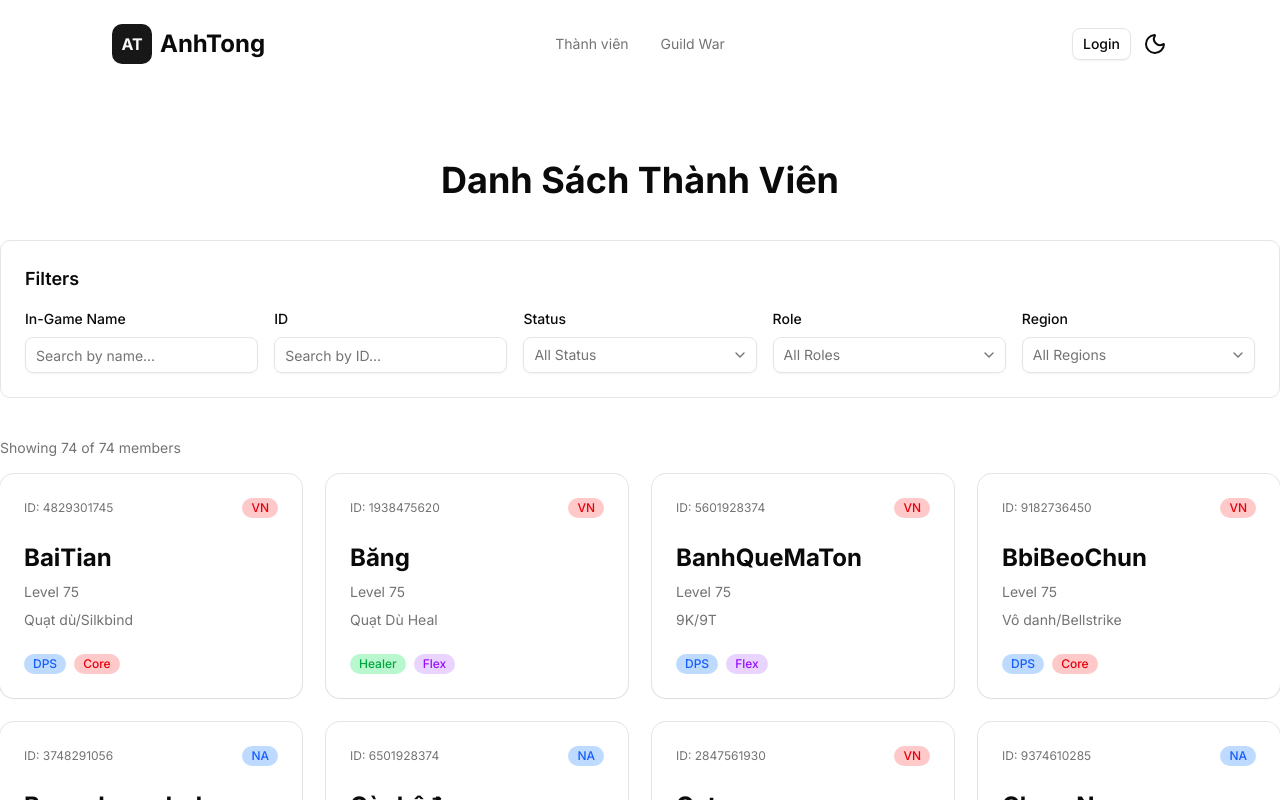
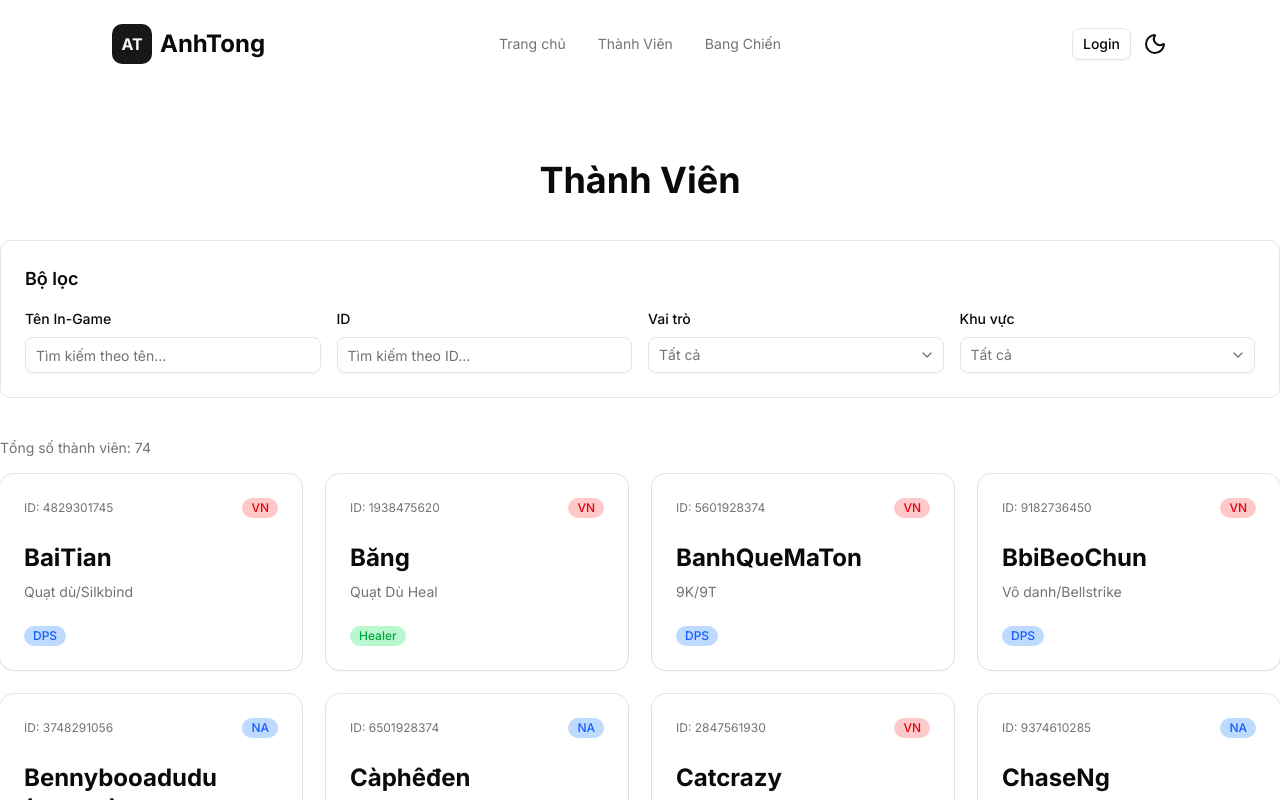
Before and after one commit to hayashi13597/anhtong-guild, a Next.js app: page /members in a window 1280 px wide. Shown: the top 800 px of the page. Built offline with nearby package versions, Linux system fonts and the light colour scheme.

Commit message:
feat: Enhance layout and filtering functionality across components

```diff
--- a/app/guild-war/page.tsx
+++ b/app/guild-war/page.tsx
@@ -1,5 +1,9 @@
 const GuildWarPage = () => {
-  return <div>GuildWarPage</div>;
+  return (
+    <main className="max-w-7xl mx-auto py-10 lg:py-20 space-y-10">
+      <h1 className="text-4xl font-bold text-center">Guild War</h1>
+    </main>
+  );
 };
 
 export default GuildWarPage;
--- a/app/layout.tsx
+++ b/app/layout.tsx
@@ -1,3 +1,4 @@
+import BackToTop from "@/components/BackToTop";
 import Footer from "@/components/Footer";
 import Header from "@/components/Header";
 import { ThemeProvider } from "@/contexts/ThemeProvider";
@@ -41,6 +42,7 @@ export default function RootLayout({
           <Header />
           <div className="pt-20">{children}</div>
           <Footer />
+          <BackToTop />
         </ThemeProvider>
       </body>
     </html>
--- a/app/members/page.tsx
+++ b/app/members/page.tsx
@@ -12,10 +12,9 @@ import { useMemo, useState } from "react";
 
 type BadgeColor = "blue" | "green" | "yellow" | "red";
 type Role = "DPS" | "Healer" | "Tank";
-type Status = "Core" | "Flex";
 type Region = "NA" | "EU" | "VN";
 
-const getColorForBadge = (badgeColor: BadgeColor | Role | Status | Region) => {
+const getColorForBadge = (badgeColor: BadgeColor | Role | Region) => {
   switch (badgeColor) {
     case "blue":
     case "DPS":
@@ -28,11 +27,8 @@ const getColorForBadge = (badgeColor: BadgeColor | Role | Status | Region) => {
     case "Tank":
       return "bg-yellow-200 text-yellow-600";
     case "red":
-    case "Core":
     case "VN":
       return "bg-red-200 text-red-600";
-    case "Flex":
-      return "bg-purple-200 text-purple-600";
     default:
       return "bg-gray-200 text-gray-600";
   }
@@ -41,10 +37,8 @@ const getColorForBadge = (badgeColor: BadgeColor | Role | Status | Region) => {
 export type Member = {
   id: string;
   name: string;
-  level: number;
   weapon: string;
   role: Role;
-  status: Status;
   region: Region;
 };
 
@@ -52,667 +46,519 @@ const members: Member[] = [
   {
     id: "4829301745",
     name: "BaiTian",
-    level: 75,
     weapon: "Quạt dù/Silkbind",
     role: "DPS",
-    status: "Core",
     region: "VN"
   },
   {
     id: "1938475620",
     name: "Băng",
-    level: 75,
     weapon: "Quạt Dù Heal",
     role: "Healer",
-    status: "Flex",
     region: "VN"
   },
   {
     id: "5601928374",
     name: "BanhQueMaTon",
-    level: 75,
     weapon: "9K/9T",
     role: "DPS",
-    status: "Flex",
     region: "VN"
   },
   {
     id: "9182736450",
     name: "BbiBeoChun",
-    level: 75,
     weapon: "Vô danh/Bellstrike",
     role: "DPS",
-    status: "Core",
     region: "VN"
   },
   {
     id: "3748291056",
     name: "Bennybooadudu (Khanh)",
-    level: 75,
     weapon: "Mo blade/Stonesplits",
     role: "Tank",
-    status: "Flex",
     region: "NA"
   },
   {
     id: "6501928374",
     name: "Càphêđen",
-    level: 75,
     weapon: "Quạt dù/Silkbind",
     role: "DPS",
-    status: "Core",
     region: "NA"
   },
   {
     id: "2847561930",
     name: "Catcrazy",
-    level: 75,
     weapon: "Quạt/Dù",
     role: "Healer",
-    status: "Core",
     region: "VN"
   },
   {
     id: "9374610285",
     name: "ChaseNg",
-    level: 75,
     weapon: "9k",
     role: "DPS",
-    status: "Core",
     region: "NA"
   },
   {
     id: "1029384756",
     name: "Cock",
-    level: 75,
     weapon: "Mo blade/Stonesplits",
     role: "Healer",
-    status: "Flex",
     region: "NA"
   },
   {
     id: "5647382910",
     name: "CoolFrogking",
-    level: 75,
     weapon: "9k",
     role: "DPS",
-    status: "Core",
     region: "NA"
   },
   {
     id: "9182736401",
     name: "cotrung",
-    level: 75,
     weapon: "9k",
     role: "DPS",
-    status: "Flex",
     region: "VN"
   },
   {
     id: "3746501928",
     name: "Cường Chích(Chichchoebong)",
-    level: 75,
     weapon: "Thương/quạt",
     role: "Healer",
-    status: "Flex",
     region: "VN"
   },
   {
     id: "8473629105",
     name: "dacdaothanhtien",
-    level: 75,
     weapon: "Vô danh/Bellstrike",
     role: "DPS",
-    status: "Core",
     region: "VN"
   },
   {
     id: "5647382911",
     name: "DaruOp",
-    level: 75,
     weapon: "Quạt dù Dame/Heal",
     role: "Healer",
-    status: "Core",
     region: "VN"
   },
   {
     id: "2938475610",
     name: "DziU",
-    level: 75,
     weapon: "9k/9T",
     role: "DPS",
-    status: "Flex",
     region: "NA"
   },
   {
     id: "8475610293",
     name: "Fengcha",
-    level: 75,
     weapon: "Quạt dù",
     role: "DPS",
-    status: "Core",
     region: "NA"
   },
   {
     id: "3748291057",
     name: "GameTapTang",
-    level: 75,
     weapon: "Vô danh/Bellstrike",
     role: "DPS",
-    status: "Flex",
     region: "VN"
   },
   {
     id: "9182736402",
     name: "Gintsugi",
-    level: 75,
     weapon: "song đao/Bamboocut",
     role: "DPS",
-    status: "Core",
     region: "NA"
   },
   {
     id: "5647382912",
     name: "gnartpeih",
-    level: 75,
     weapon: "Vô danh/Bellstrike",
     role: "DPS",
-    status: "Flex",
     region: "VN"
   },
   {
     id: "1029384757",
     name: "Gnea",
-    level: 75,
     weapon: "Quạt dù/Silkbind",
     role: "DPS",
-    status: "Core",
     region: "VN"
   },
   {
     id: "9182736403",
     name: "HarryMelody",
-    level: 75,
     weapon: "Đại Đao/ Stoneplits",
     role: "Tank",
-    status: "Core",
     region: "VN"
   },
   {
     id: "3746501929",
     name: "HawkEyes",
-    level: 75,
     weapon: "Quạt dù/Silkbind",
     role: "DPS",
-    status: "Core",
     region: "NA"
   },
   {
     id: "8473629106",
     name: "HẽngXingg",
-    level: 75,
     weapon: "Hành / Quạt",
     role: "Healer",
-    status: "Core",
     region: "NA"
   },
   {
     id: "2938475611",
     name: "Henry",
-    level: 75,
     weapon: "9k/heaven quaker/vo danh kiem",
     role: "DPS",
-    status: "Core",
     region: "NA"
   },
   {
     id: "5647382913",
     name: "Hong Tian'an",
-    level: 75,
     weapon: "Dù/Quạt Silkbind",
     role: "Healer",
-    status: "Flex",
     region: "NA"
   },
   {
     id: "9182736404",
     name: "Leerik",
-    level: 75,
     weapon: "9k/kt",
     role: "DPS",
-    status: "Core",
     region: "NA"
   },
   {
     id: "3748291058",
     name: "Lefranc",
-    level: 75,
     weapon: "Đại Đao/ Stoneplits",
     role: "Tank",
-    status: "Core",
     region: "VN"
   },
   {
     id: "8475610294",
     name: "Lemint",
-    level: 75,
     weapon: "9k Kiếm với thương",
     role: "DPS",
-    status: "Flex",
     region: "VN"
   },
   {
     id: "1029384758",
     name: "Lib'hydserrata",
-    level: 75,
     weapon: "Vô danh/Bellstrike",
     role: "DPS",
-    status: "Flex",
     region: "NA"
   },
   {
     id: "9182736405",
     name: "LittleKuma",
-    level: 75,
     weapon: "Đại Đao/ Stoneplits",
     role: "Tank",
-    status: "Core",
     region: "NA"
   },
   {
     id: "3746501930",
     name: "louvii",
-    level: 75,
     weapon: "song đao/Bamboocut",
     role: "DPS",
-    status: "Core",
     region: "NA"
   },
   {
     id: "8473629107",
     name: "LoveFQ",
-    level: 75,
     weapon: "Quạt dù/Silkbind",
     role: "DPS",
-    status: "Flex",
     region: "NA"
   },
   {
     id: "2938475612",
     name: "LyMacSau",
-    level: 75,
     weapon: "Nameless Kiếm / Dù",
     role: "DPS",
-    status: "Core",
     region: "NA"
   },
   {
     id: "5647382914",
     name: "meoconus",
-    level: 75,
     weapon: "9k/9 thương",
     role: "DPS",
-    status: "Flex",
     region: "NA"
   },
   {
     id: "9182736406",
     name: "Micay",
-    level: 75,
     weapon: "9K/Bellstrike",
     role: "DPS",
-    status: "Core",
     region: "NA"
   },
   {
     id: "3748291059",
     name: "michaele",
-    level: 75,
     weapon: "vô danh combo",
     role: "DPS",
-    status: "Flex",
     region: "NA"
   },
   {
     id: "8475610295",
     name: "Mintz",
-    level: 75,
     weapon: "Quạt dù",
     role: "DPS",
-    status: "Flex",
     region: "VN"
   },
   {
     id: "1029384759",
     name: "Moongle (Bundau)",
-    level: 75,
     weapon: "Quạt dù/Silkbind",
     role: "DPS",
-    status: "Core",
     region: "NA"
   },
   {
     id: "9182736407",
     name: "MrAresS",
-    level: 75,
     weapon: "9K/Bellstrike",
     role: "DPS",
-    status: "Flex",
     region: "VN"
   },
   {
     id: "3746501931",
     name: "Myntz",
-    level: 75,
     weapon: "Vô danh/Bellstrike",
     role: "DPS",
-    status: "Flex",
     region: "VN"
   },
   {
     id: "8473629108",
     name: "Nubt",
-    level: 75,
     weapon: "Deluge/Stone",
     role: "Healer",
-    status: "Core",
     region: "NA"
   },
   {
     id: "2938475613",
     name: "P-Hayashi",
-    level: 75,
     weapon: "9K/Bellstrike",
     role: "DPS",
-    status: "Core",
     region: "VN"
   },
   {
     id: "5647382915",
     name: "Pánh",
-    level: 75,
     weapon: "Vô danh/Bellstrike",
     role: "DPS",
-    status: "Core",
     region: "NA"
   },
   {
     id: "9182736408",
     name: "PhuHua",
-    level: 75,
     weapon: "Vô danh/Bellstrike",
     role: "DPS",
-    status: "Flex",
     region: "NA"
   },
   {
     id: "3748291060",
     name: "Railgun",
-    level: 75,
     weapon: "Vô danh/Bellstrike",
     role: "DPS",
-    status: "Flex",
     region: "NA"
   },
   {
     id: "8475610296",
     name: "RuanYiHui",
-    level: 75,
     weapon: "9K/Vô danh",
     role: "DPS",
-    status: "Flex",
     region: "NA"
   },
   {
     id: "1029384760",
     name: "shiromi",
-    level: 75,
     weapon: "Quạt dù/Silkbind",
     role: "Healer",
-    status: "Core",
     region: "VN"
   },
   {
     id: "9182736409",
     name: "Souo",
-    level: 75,
     weapon: "9k",
     role: "DPS",
-    status: "Flex",
     region: "VN"
   },
   {
     id: "3746501932",
     name: "TedP",
-    level: 75,
     weapon: "Quạt dù/Silkbind",
     role: "DPS",
-    status: "Core",
     region: "NA"
   },
   {
     id: "8473629109",
     name: "ThapLong",
-    level: 75,
     weapon: "Đại Đao/ Stoneplits",
     role: "Tank",
-    status: "Core",
     region: "VN"
   },
   {
     id: "2938475614",
     name: "TitaniumD",
-    level: 75,
     weapon: "Dù quạt",
     role: "DPS",
-    status: "Flex",
     region: "NA"
   },
   {
     id: "5647382916",
     name: "TuNaSaga",
-    level: 75,
     weapon: "Quạt dù",
     role: "Healer",
-    status: "Flex",
     region: "NA"
   },
   {
     id: "9182736410",
     name: "UnveiL",
-    level: 75,
     weapon: "vô danh combo",
     role: "DPS",
-    status: "Flex",
     region: "NA"
   },
   {
     id: "3748291061",
     name: "Urbby",
-    level: 75,
     weapon: "Quạt/dù",
     role: "Healer",
-    status: "Core",
     region: "NA"
   },
   {
     id: "8475610297",
     name: "VanGia",
-    level: 75,
     weapon: "Quạt Dù/Silkbind",
     role: "Healer",
-    status: "Core",
     region: "NA"
   },
   {
     id: "1029384761",
     name: "Vinh 荒牛行",
-    level: 75,
     weapon: "Quạt dù",
     role: "DPS",
-    status: "Flex",
     region: "NA"
   },
   {
     id: "9182736411",
     name: "VipUnknown",
-    level: 75,
     weapon: "Vô danh/Bellstrike",
     role: "DPS",
-    status: "Flex",
     region: "VN"
   },
   {
     id: "3746501933",
     name: "Woandere",
-    level: 75,
     weapon: "Vô danh / Bellstrike",
     role: "DPS",
-    status: "Core",
     region: "NA"
   },
   {
     id: "8473629110",
     name: "XiaoLynn",
-    level: 75,
     weapon: "9K/Bellstrike",
     role: "DPS",
-    status: "Flex",
     region: "VN"
   },
   {
     id: "2938475615",
     name: "XiiaoWiien",
-    level: 75,
     weapon: "Quạt dù/Silkbind",
     role: "DPS",
-    status: "Core",
     region: "VN"
   },
   {
     id: "5647382917",
     name: "xYenThanhx",
-    level: 75,
     weapon: "Dù Thương/Bellstrike",
     role: "DPS",
-    status: "Flex",
     region: "NA"
   },
   {
     id: "9182736412",
     name: "YeraKukulin",
-    level: 75,
     weapon: "Đại Đao/ Thương Tank",
     role: "Tank",
-    status: "Core",
     region: "NA"
   },
   {
     id: "3748291062",
     name: "Yuennu",
-    level: 75,
     weapon: "vo danh",
     role: "DPS",
-    status: "Core",
     region: "NA"
   },
   {
     id: "8475610298",
     name: "Yuezia",
-    level: 75,
     weapon: "Song đao/Bamboocut",
     role: "DPS",
-    status: "Flex",
     region: "VN"
   },
   {
     id: "1029384762",
     name: "Zedaz",
-    level: 75,
     weapon: "Đại Đao/ Stoneplits",
     role: "Tank",
-    status: "Core",
     region: "VN"
   },
   {
     id: "9182736413",
     name: "ZoMhym",
-    level: 75,
     weapon: "Vô danh/Bellstrike",
     role: "DPS",
-    status: "Flex",
     region: "VN"
   },
   {
     id: "3746501934",
     name: "ZzShamanzZ",
-    level: 75,
     weapon: "Song Đao",
     role: "DPS",
-    status: "Flex",
     region: "NA"
   },
   {
     id: "8473629111",
     name: "冰藍寧",
-    level: 75,
     weapon: "Quạt Dù/Silkbind",
     role: "Healer",
-    status: "Flex",
     region: "VN"
   },
   {
     id: "2938475616",
     name: "jingne",
-    level: 75,
     weapon: "9 kiếm / 9 thương",
     role: "DPS",
-    status: "Flex",
     region: "VN"
   },
   {
     id: "5647382918",
     name: "shiromi",
-    level: 75,
     weapon: "Quạt dù",
     role: "DPS",
-    status: "Core",
     region: "NA"
   },
   {
     id: "9182736414",
     name: "MumuFu",
-    level: 75,
     weapon: "Cửu Kiếm/Cửu Thương",
     role: "DPS",
-    status: "Flex",
     region: "VN"
   },
   {
     id: "3748291063",
     name: "Musez",
-    level: 75,
     weapon: "Cửu Kiếm/Cửu Thương",
     role: "DPS",
-    status: "Flex",
     region: "NA"
   },
   {
     id: "8475610299",
     name: "PhamNhanThuHai",
-    level: 75,
     weapon: "Đại Đao/ Stoneplits",
     role: "Tank",
-    status: "Core",
     region: "VN"
   },
   {
     id: "1029384763",
     name: "HànThiênPhong",
-    level: 75,
     weapon: "9K9T",
     role: "DPS",
-    status: "Flex",
     region: "NA"
   }
 ];
@@ -721,7 +567,6 @@ const MembersPage = () => {
   const [filters, setFilters] = useState({
     name: "",
     id: "",
-    status: "",
     role: "",
     region: ""
   });
@@ -732,10 +577,6 @@ const MembersPage = () => {
         member.name.toLowerCase().includes(filters.name.toLowerCase()) ||
         filters.name === "";
       const matchesId = member.id.includes(filters.id) || filters.id === "";
-      const matchesStatus =
-        filters.status === "all" ||
-        member.status === filters.status ||
-        filters.status === "";
       const matchesRole =
         filters.role === "all" ||
         member.role === filters.role ||
@@ -745,13 +586,7 @@ const MembersPage = () => {
         member.region === filters.region ||
         filters.region === "";
 
-      return (
-        matchesName &&
-        matchesId &&
-        matchesStatus &&
-        matchesRole &&
-        matchesRegion
-      );
+      return matchesName && matchesId && matchesRole && matchesRegion;
     });
   }, [filters]);
 
@@ -759,15 +594,14 @@ const MembersPage = () => {
     setFilters({
       name: "",
       id: "",
-      status: "",
-      role: "",
-      region: ""
+      role: "all",
+      region: "all"
     });
   };
 
   return (
     <main className="max-w-7xl mx-auto py-10 lg:py-20 space-y-10">
-      <h1 className="text-4xl font-bold text-center">Danh Sách Thành Viên</h1>
+      <h1 className="text-4xl font-bold text-center">Thành Viên</h1>
 
       {/* Filter */}
       <MembersFilter
@@ -778,7 +612,7 @@ const MembersPage = () => {
 
       <div className="space-y-4">
         <p className="text-sm text-muted-foreground">
-          Showing {filteredMembers.length} of {members.length} members
+          Tổng số thành viên: {filteredMembers.length}
         </p>
 
         <div className="grid grid-cols-1 sm:grid-cols-2 lg:grid-cols-4 gap-6">
@@ -796,18 +630,12 @@ const MembersPage = () => {
                 <CardContent className="space-y-2 flex-1">
                   <h2 className="text-2xl font-bold">{member.name}</h2>
                   <p className="text-sm text-muted-foreground">
-                    Level {member.level}
-                  </p>
-                  <p className="text-sm text-muted-foreground">
                     {member.weapon}
                   </p>
                 </CardContent>
                 <CardFooter className="flex flex-wrap gap-2">
                   <Badge className={getColorForBadge(member.role)}>
                     {member.role}
-                  </Badge>
-                  <Badge className={getColorForBadge(member.status)}>
-                    {member.status}
                   </Badge>
                 </CardFooter>
               </Card>
--- a/app/page.tsx
+++ b/app/page.tsx
@@ -1,4 +1,3 @@
-import BackToTop from "@/components/BackToTop";
 import HeroSection from "@/components/home/HeroSection";
 import JoinSection from "@/components/home/JoinSection";
 import RulesSection from "@/components/home/RulesSection";
@@ -9,7 +8,6 @@ export default function Page() {
       <HeroSection />
       <RulesSection />
       <JoinSection />
-      <BackToTop />
     </main>
   );
 }
--- a/components/Header.tsx
+++ b/components/Header.tsx
@@ -8,8 +8,9 @@ import { AnimatedThemeToggler } from "./AnimatedThemeToggler";
 import { Button } from "./ui/button";
 
 const menuItems = [
-  { name: "Thành viên", href: "/members" },
-  { name: "Guild War", href: "/guild-war" }
+  { name: "Trang chủ", href: "/" },
+  { name: "Thành Viên", href: "/members" },
+  { name: "Bang Chiến", href: "/guild-war" }
 ] as const;
 
 const Header = () => {
--- a/components/home/JoinSection.tsx
+++ b/components/home/JoinSection.tsx
@@ -60,7 +60,7 @@ const guildInfo = [
 
 export default function JoinSection() {
   return (
-    <section id="join" className="py-16 sm:py-24 lg:py-32">
+    <section id="join" className="py-10 lg:py-20">
       <div className="max-w-7xl mx-auto px-4 sm:px-6 lg:px-8">
         <div className="text-center mb-12 sm:mb-16">
           <h2 className="text-3xl sm:text-4xl lg:text-5xl font-bold mb-3 sm:mb-4 text-foreground">
--- a/components/home/RulesSection.tsx
+++ b/components/home/RulesSection.tsx
@@ -27,7 +27,7 @@ export default function RulesSection() {
   return (
     <section
       id="rules"
-      className="py-16 sm:py-24 lg:py-32 bg-card/50 border-y border-border"
+      className="py-10 lg:py-20 bg-card/50 border-y border-border"
     >
       <div className="max-w-7xl mx-auto px-4 sm:px-6 lg:px-8">
         <div className="text-center mb-12 sm:mb-16">
--- a/components/members/Filter.tsx
+++ b/components/members/Filter.tsx
@@ -16,7 +16,6 @@ import { X } from "lucide-react";
 type FilterState = {
   name: string;
   id: string;
-  status: string;
   role: string;
   region: string;
 };
@@ -40,10 +39,6 @@ export function MembersFilter({
     onFilterChange({ ...filters, id: e.target.value });
   };
 
-  const handleStatusChange = (value: string) => {
-    onFilterChange({ ...filters, status: value });
-  };
-
   const handleRoleChange = (value: string) => {
     onFilterChange({ ...filters, role: value });
   };
@@ -56,17 +51,17 @@ export function MembersFilter({
 
   return (
     <div className="space-y-4 p-6 bg-card rounded-lg border border-border">
-      <h2 className="text-lg font-semibold">Filters</h2>
+      <h2 className="text-lg font-semibold">Bộ lọc</h2>
 
-      <div className="grid grid-cols-1 md:grid-cols-2 lg:grid-cols-5 gap-4">
+      <div className="grid grid-cols-1 md:grid-cols-2 lg:grid-cols-4 gap-4">
         {/* Name Filter */}
         <div className="flex flex-col space-y-2">
           <label htmlFor="name" className="text-sm font-medium">
-            In-Game Name
+            Tên In-Game
           </label>
           <Input
             id="name"
-            placeholder="Search by name..."
+            placeholder="Tìm kiếm theo tên..."
             value={filters.name}
             onChange={handleNameChange}
             className="h-9"
@@ -80,41 +75,24 @@ export function MembersFilter({
           </label>
           <Input
             id="id"
-            placeholder="Search by ID..."
+            placeholder="Tìm kiếm theo ID..."
             value={filters.id}
             onChange={handleIdChange}
             className="h-9"
           />
         </div>
 
-        {/* Status Filter */}
-        <div className="flex flex-col space-y-2">
-          <label htmlFor="status" className="text-sm font-medium">
-            Status
-          </label>
-          <Select value={filters.status} onValueChange={handleStatusChange}>
-            <SelectTrigger id="status" className="h-9 w-full">
-              <SelectValue placeholder="All Status" />
-            </SelectTrigger>
-            <SelectContent>
-              <SelectItem value="all">All Status</SelectItem>
-              <SelectItem value="Core">Core</SelectItem>
-              <SelectItem value="Flex">Flex</SelectItem>
-            </SelectContent>
-          </Select>
-        </div>
-
         {/* Role Filter */}
         <div className="flex flex-col space-y-2">
           <label htmlFor="role" className="text-sm font-medium">
-            Role
+            Vai trò
           </label>
           <Select value={filters.role} onValueChange={handleRoleChange}>
             <SelectTrigger id="role" className="h-9 w-full">
-              <SelectValue placeholder="All Roles" />
+              <SelectValue placeholder="Tất cả" />
             </SelectTrigger>
             <SelectContent>
-              <SelectItem value="all">All Roles</SelectItem>
+              <SelectItem value="all">Tất cả</SelectItem>
               <SelectItem value="DPS">DPS</SelectItem>
               <SelectItem value="Healer">Healer</SelectItem>
               <SelectItem value="Tank">Tank</SelectItem>
@@ -125,14 +103,14 @@ export function MembersFilter({
         {/* Region Filter */}
         <div className="flex flex-col space-y-2">
           <label htmlFor="region" className="text-sm font-medium">
-            Region
+            Khu vực
           </label>
           <Select value={filters.region} onValueChange={handleRegionChange}>
             <SelectTrigger id="region" className="h-9 w-full">
-              <SelectValue placeholder="All Regions" />
+              <SelectValue placeholder="Tất cả" />
             </SelectTrigger>
             <SelectContent>
-              <SelectItem value="all">All Regions</SelectItem>
+              <SelectItem value="all">Tất cả</SelectItem>
               <SelectItem value="NA">NA</SelectItem>
               <SelectItem value="EU">EU</SelectItem>
               <SelectItem value="VN">VN</SelectItem>
@@ -150,7 +128,7 @@ export function MembersFilter({
             className="gap-2 bg-transparent"
           >
             <X className="w-4 h-4" />
-            Clear Filters
+            Đặt lại bộ lọc
           </Button>
         </div>
       )}
```
